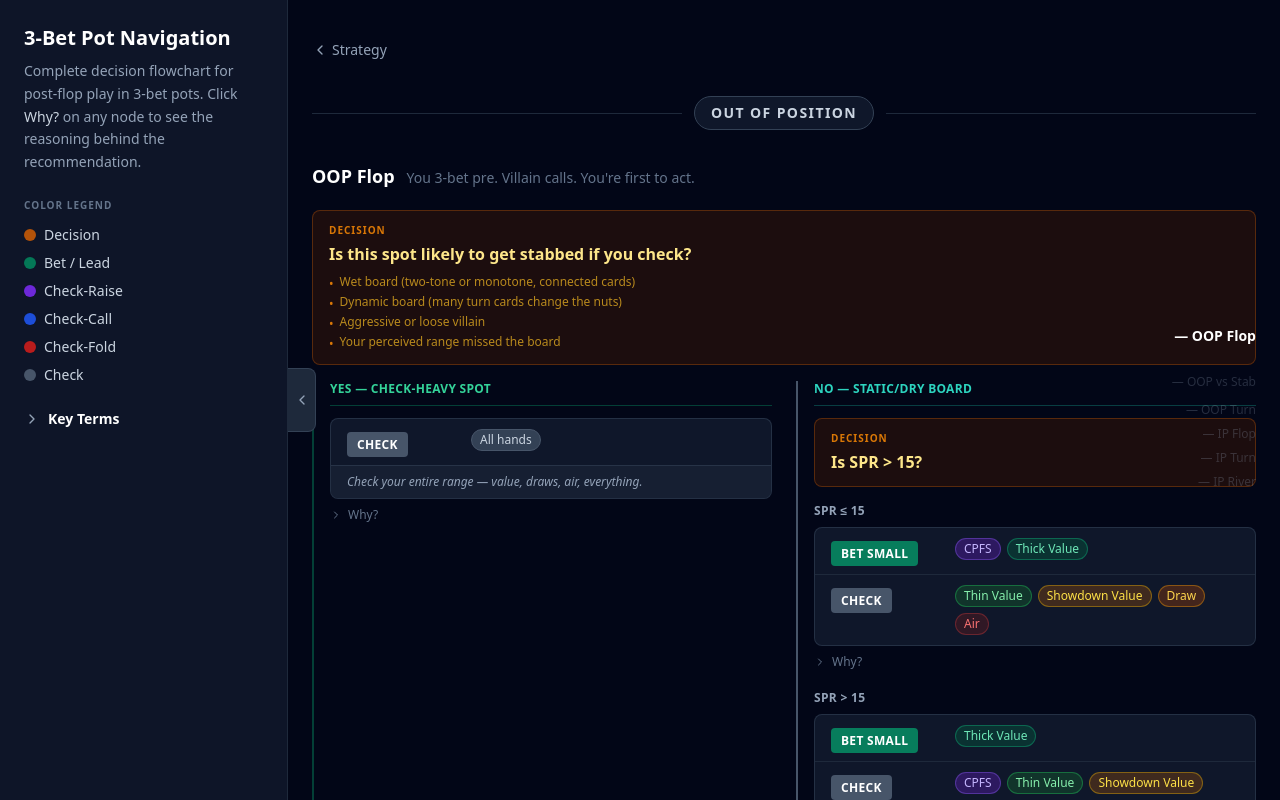
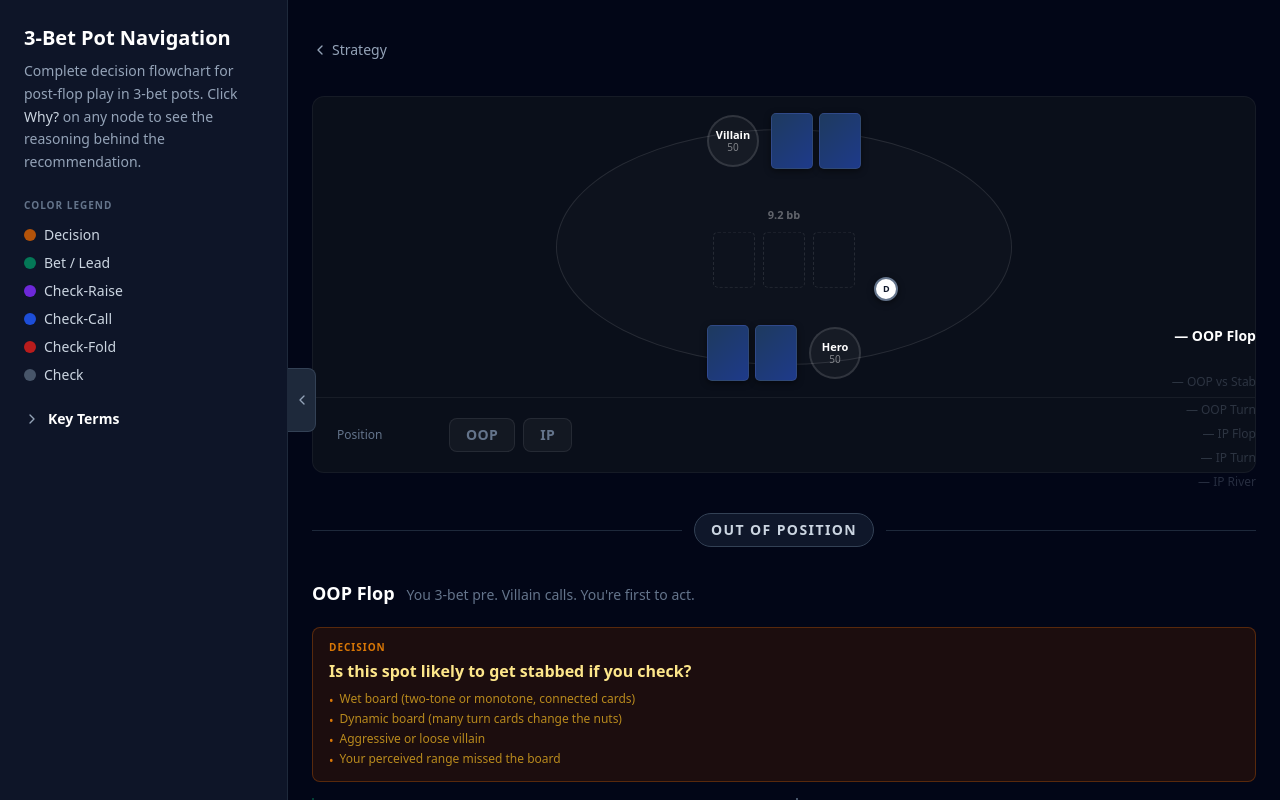
Before and after one commit to Ollienel777/Flowker, a Next.js app: page /poker/flowchart in a window 1280 px wide. Shown: the top 800 px of the page. Built offline with nearby package versions, Linux system fonts and the light colour scheme.

Commit message:
add table view

```diff
--- a/src/app/poker/flowchart/page.tsx
+++ b/src/app/poker/flowchart/page.tsx
@@ -1,6 +1,6 @@
 'use client';
 
-import { useState, useEffect, useRef } from 'react';
+import { useState, useEffect, useRef, useContext, createContext } from 'react';
 import Link from 'next/link';
 import { ChevronDown, ChevronRight, ChevronLeft } from 'lucide-react';
 
@@ -33,12 +33,24 @@ const ACTION_STYLE: Record<string, string> = {
   'C-Bet Small': 'bg-emerald-700 text-white',
 };
 
+// ─── Filter context ───────────────────────────────────────────────────────────
+
+type Filters = {
+  position: 'oop' | 'ip' | null;
+  board: 'wet' | 'dry' | null;
+  handType: string | null;
+};
+
+const FilterContext = createContext<Filters>({ position: null, board: null, handType: null });
+
 // ─── Shared components ────────────────────────────────────────────────────────
 
 function HandBadge({ label }: { label: string }) {
+  const { handType } = useContext(FilterContext);
   const style = HAND_STYLE[label] ?? 'bg-slate-700 text-slate-300 border border-slate-600';
+  const dimmed = handType !== null && handType !== label;
   return (
-    <span className={`text-xs px-2 py-0.5 rounded-full font-medium ${style}`}>
+    <span className={`text-xs px-2 py-0.5 rounded-full font-medium transition-opacity duration-200 ${style} ${dimmed ? 'opacity-20' : ''}`}>
       {label}
     </span>
   );
@@ -151,6 +163,7 @@ function SectionCard({ id, title, subtitle, children }: { id: string; title: str
 // ─── OOP sections ─────────────────────────────────────────────────────────────
 
 function OopFlop() {
+  const { board } = useContext(FilterContext);
   return (
     <SectionCard id="oop-flop" title="OOP Flop" subtitle="You 3-bet pre. Villain calls. You're first to act.">
       <DecisionHeader
@@ -164,8 +177,8 @@ function OopFlop() {
       />
 
       <div className="grid grid-cols-1 lg:grid-cols-2 gap-6">
-        {/* YES branch */}
-        <div className="border-l-2 border-emerald-700/50 pl-4">
+        {/* YES branch — wet board */}
+        <div className={`border-l-2 border-emerald-700/50 pl-4 transition-opacity duration-300 ${board === 'dry' ? 'opacity-20' : ''}`}>
           <BranchLabel label="YES — Check-heavy spot" color="green" />
           <ResultBox
             rows={[{ action: 'Check', hands: ['All hands'] }]}
@@ -181,8 +194,8 @@ function OopFlop() {
           </WhySection>
         </div>
 
-        {/* NO branch */}
-        <div className="border-l-2 border-slate-600 pl-4">
+        {/* NO branch — dry board */}
+        <div className={`border-l-2 border-slate-600 pl-4 transition-opacity duration-300 ${board === 'wet' ? 'opacity-20' : ''}`}>
           <BranchLabel label="NO — Static/dry board" color="teal" />
           <DecisionHeader question="Is SPR > 15?" />
 
@@ -573,16 +586,271 @@ function Glossary() {
   );
 }
 
+// ─── Poker table view ─────────────────────────────────────────────────────────
+
+const HAND_TYPES = ['Thick Value', 'Thin Value', 'Showdown Value', 'Combo Draw', 'Draw', 'Air'];
+
+type Card = { rank: string; suit: '♥' | '♦' | '♣' | '♠' };
+
+const SUIT_BG: Record<string, string> = {
+  '♥': '#b91c1c',
+  '♦': '#1d4ed8',
+  '♣': '#374151',
+  '♠': '#111827',
+};
+
+const EXAMPLE_FLOPS: Record<'wet' | 'dry', Card[]> = {
+  wet: [
+    { rank: 'J', suit: '♥' },
+    { rank: 'T', suit: '♥' },
+    { rank: '9', suit: '♠' },
+  ],
+  dry: [
+    { rank: 'A', suit: '♦' },
+    { rank: '7', suit: '♣' },
+    { rank: '2', suit: '♠' },
+  ],
+};
+
+function GtoCard({ rank, suit, faceDown = false, small = false }: {
+  rank?: string; suit?: string; faceDown?: boolean; small?: boolean;
+}) {
+  const w = small ? 32 : 42;
+  const h = small ? 44 : 56;
+  const fontSize = small ? 14 : 20;
+
+  if (faceDown) {
+    return (
+      <div style={{
+        width: w, height: h,
+        borderRadius: 5,
+        background: 'linear-gradient(135deg, #1e3a5f 0%, #1e3a8a 100%)',
+        border: '1px solid rgba(255,255,255,0.08)',
+        boxShadow: '0 2px 6px rgba(0,0,0,0.5)',
+      }} />
+    );
+  }
+
+  const bg = suit ? SUIT_BG[suit] ?? '#374151' : '#374151';
+  return (
+    <div style={{
+      width: w, height: h,
+      borderRadius: 5,
+      background: bg,
+      boxShadow: '0 2px 8px rgba(0,0,0,0.6)',
+      display: 'flex',
+      alignItems: 'center',
+      justifyContent: 'center',
+    }}>
+      <span style={{ color: '#fff', fontWeight: 900, fontSize, lineHeight: 1 }}>{rank}</span>
+    </div>
+  );
+}
+
+function SeatBadge({ label, stack, active, color }: {
+  label: string; stack: number; active?: boolean; color?: 'teal' | 'orange';
+}) {
+  const borderColor = active
+    ? color === 'orange' ? '#f97316' : '#14b8a6'
+    : 'rgba(255,255,255,0.12)';
+  const bg = active
+    ? color === 'orange' ? 'rgba(249,115,22,0.15)' : 'rgba(20,184,166,0.15)'
+    : 'rgba(255,255,255,0.04)';
+
+  return (
+    <div style={{
+      width: 52, height: 52,
+      borderRadius: '50%',
+      border: `2px solid ${borderColor}`,
+      background: bg,
+      display: 'flex', flexDirection: 'column',
+      alignItems: 'center', justifyContent: 'center',
+      boxShadow: active ? `0 0 12px ${borderColor}60` : 'none',
+    }}>
+      <span style={{ color: '#fff', fontWeight: 700, fontSize: 11, lineHeight: 1 }}>{label}</span>
+      <span style={{ color: 'rgba(255,255,255,0.45)', fontSize: 10, lineHeight: 1.4 }}>{stack}</span>
+    </div>
+  );
+}
+
+function TableView({ filters, setFilters }: {
+  filters: Filters;
+  setFilters: React.Dispatch<React.SetStateAction<Filters>>;
+}) {
+  const flop = filters.board ? EXAMPLE_FLOPS[filters.board] : null;
+
+  // heads-up: BTN = IP (acts last postflop), BB = OOP
+  const heroLabel    = filters.position === 'ip' ? 'BTN' : filters.position === 'oop' ? 'BB' : 'Hero';
+  const villainLabel = filters.position === 'ip' ? 'BB'  : filters.position === 'oop' ? 'BTN' : 'Villain';
+
+  function toggle<K extends keyof Filters>(key: K, value: Filters[K]) {
+    setFilters(f => {
+      const next = { ...f, [key]: f[key] === value ? null : value };
+      if (key === 'position') next.board = null;
+      if (key === 'position' || key === 'board') next.handType = null;
+      return next;
+    });
+  }
+
+  return (
+    <div className="rounded-xl border border-white/5 mb-10" style={{ background: '#0a0f1a' }}>
+
+      {/* ── Table ── */}
+      <div className="relative mx-auto" style={{ width: 520, height: 300, maxWidth: '100%' }}>
+
+        {/* Oval outline */}
+        <div className="absolute inset-8" style={{
+          borderRadius: '50%',
+          border: '1.5px solid rgba(255,255,255,0.1)',
+          background: 'rgba(255,255,255,0.015)',
+        }} />
+
+        {/* Villain row */}
+        <div className="absolute top-4 left-1/2 -translate-x-1/2 flex items-center gap-3 z-10">
+          <SeatBadge label={villainLabel} stack={50} color="orange" />
+          <div className="flex gap-1.5">
+            <GtoCard faceDown />
+            <GtoCard faceDown />
+          </div>
+        </div>
+
+        {/* Pot + flop */}
+        <div className="absolute top-1/2 left-1/2 -translate-x-1/2 -translate-y-1/2 flex flex-col items-center gap-2 z-10">
+          <span style={{ color: 'rgba(255,255,255,0.35)', fontSize: 11, fontWeight: 600 }}>9.2 bb</span>
+          <div className="flex gap-2">
+            {flop ? flop.map((c, i) => (
+              <GtoCard key={i} rank={c.rank} suit={c.suit} />
+            )) : (
+              [0,1,2].map(i => (
+                <div key={i} style={{
+                  width: 42, height: 56, borderRadius: 5,
+                  border: '1.5px dashed rgba(255,255,255,0.1)',
+                }} />
+              ))
+            )}
+          </div>
+        </div>
+
+        {/* Dealer button */}
+        <div className="absolute z-10" style={{
+          bottom: '32%', right: '28%',
+          width: 24, height: 24, borderRadius: '50%',
+          background: '#fff', border: '2px solid #64748b',
+          display: 'flex', alignItems: 'center', justifyContent: 'center',
+          boxShadow: '0 2px 6px rgba(0,0,0,0.5)',
+        }}>
+          <span style={{ fontSize: 9, fontWeight: 900, color: '#0f172a' }}>D</span>
+        </div>
+
+        {/* Hero row */}
+        <div className="absolute bottom-4 left-1/2 -translate-x-1/2 flex items-center gap-3 z-10">
+          <div className="flex gap-1.5">
+            <GtoCard faceDown />
+            <GtoCard faceDown />
+          </div>
+          <SeatBadge
+            label={heroLabel}
+            stack={50}
+            active={!!filters.position}
+            color="teal"
+          />
+        </div>
+      </div>
+
+      {/* ── Filter controls ── */}
+      <div className="flex flex-col gap-4 border-t px-6 py-5" style={{ borderColor: 'rgba(255,255,255,0.06)' }}>
+
+        <div className="flex items-center gap-4">
+          <span className="text-xs text-slate-500 w-24 shrink-0">Position</span>
+          <div className="flex gap-2">
+            {(['oop', 'ip'] as const).map(pos => (
+              <button
+                key={pos}
+                onClick={() => toggle('position', pos)}
+                className="px-4 py-1.5 rounded-lg text-sm font-bold uppercase tracking-wide transition-all duration-200"
+                style={filters.position === pos ? {
+                  background: pos === 'oop' ? '#7f1d1d' : '#1e3a5f',
+                  color: pos === 'oop' ? '#fca5a5' : '#93c5fd',
+                  border: `1px solid ${pos === 'oop' ? '#dc2626' : '#2563eb'}`,
+                } : {
+                  background: 'rgba(255,255,255,0.04)',
+                  color: '#64748b',
+                  border: '1px solid rgba(255,255,255,0.08)',
+                }}
+              >
+                {pos.toUpperCase()}
+              </button>
+            ))}
+          </div>
+        </div>
+
+        {filters.position && (
+          <div className="flex items-center gap-4">
+            <span className="text-xs text-slate-500 w-24 shrink-0">Board</span>
+            <div className="flex gap-2">
+              {([
+                { value: 'wet' as const, label: 'Wet / Dynamic' },
+                { value: 'dry' as const, label: 'Dry / Static'  },
+              ]).map(({ value, label }) => (
+                <button
+                  key={value}
+                  onClick={() => toggle('board', value)}
+                  className="px-4 py-1.5 rounded-lg text-sm font-medium transition-all duration-200"
+                  style={filters.board === value ? {
+                    background: '#fff', color: '#0f172a', fontWeight: 700, border: '1px solid #fff',
+                  } : {
+                    background: 'rgba(255,255,255,0.04)', color: '#64748b', border: '1px solid rgba(255,255,255,0.08)',
+                  }}
+                >
+                  {label}
+                </button>
+              ))}
+            </div>
+          </div>
+        )}
+
+        {filters.board && (
+          <div className="flex items-center gap-4">
+            <span className="text-xs text-slate-500 w-24 shrink-0">Hand Type</span>
+            <div className="flex flex-wrap gap-2">
+              {HAND_TYPES.map(h => (
+                <button
+                  key={h}
+                  onClick={() => toggle('handType', h)}
+                  className="px-3 py-1 rounded-full text-xs font-medium transition-all duration-200"
+                  style={filters.handType === h ? {
+                    background: '#fff', color: '#0f172a', fontWeight: 700, border: '1px solid #fff',
+                  } : {
+                    background: 'rgba(255,255,255,0.04)', color: '#64748b', border: '1px solid rgba(255,255,255,0.08)',
+                  }}
+                >
+                  {h}
+                </button>
+              ))}
+            </div>
+          </div>
+        )}
+
+      </div>
+    </div>
+  );
+}
+
 // ─── Navigation ───────────────────────────────────────────────────────────────
 
-const NAV_LINKS = [
-  { href: '#oop-flop',  label: 'OOP Flop' },
-  { href: '#oop-stab',  label: 'OOP vs Stab' },
-  { href: '#oop-turn',  label: 'OOP Turn' },
-  { href: '#ip-flop',   label: 'IP Flop' },
-  { href: '#ip-turn',   label: 'IP Turn' },
-  { href: '#ip-river',  label: 'IP River' },
+const OOP_LINKS = [
+  { href: '#oop-flop', label: 'OOP Flop' },
+  { href: '#oop-stab', label: 'OOP vs Stab' },
+  { href: '#oop-turn', label: 'OOP Turn' },
 ];
+
+const IP_LINKS = [
+  { href: '#ip-flop',  label: 'IP Flop' },
+  { href: '#ip-turn',  label: 'IP Turn' },
+  { href: '#ip-river', label: 'IP River' },
+];
+
+const NAV_LINKS = [...OOP_LINKS, ...IP_LINKS];
 
 // ─── Left sidebar ─────────────────────────────────────────────────────────────
 
@@ -678,11 +946,12 @@ function LeftSidebar({ open, setOpen }: { open: boolean; setOpen: (v: boolean) =
 // ─── Right sidebar nav ────────────────────────────────────────────────────────
 
 function SideNav({ activeId }: { activeId: string }) {
-  const activeIndex = NAV_LINKS.findIndex(l => l.href.slice(1) === activeId);
+  const links = NAV_LINKS;
+  const activeIndex = links.findIndex(l => l.href.slice(1) === activeId);
 
   return (
     <nav className="hidden lg:flex flex-col fixed right-6 top-1/2 -translate-y-1/2 z-40 items-end">
-      {NAV_LINKS.map(({ href, label }, i) => {
+      {links.map(({ href, label }, i) => {
         const isActive = i === activeIndex;
         const isAdjacent = Math.abs(i - activeIndex) === 1;
         const gap = isActive
@@ -723,11 +992,11 @@ function SideNav({ activeId }: { activeId: string }) {
 export default function ThreeBetFlowchartPage() {
   const [activeId, setActiveId] = useState('oop-flop');
   const [sidebarOpen, setSidebarOpen] = useState(true);
+  const [filters, setFilters] = useState<Filters>({ position: null, board: null, handType: null });
 
   useEffect(() => {
     const ids = NAV_LINKS.map(l => l.href.slice(1));
     const observers: IntersectionObserver[] = [];
-
     ids.forEach(id => {
       const el = document.getElementById(id);
       if (!el) return;
@@ -738,11 +1007,14 @@ export default function ThreeBetFlowchartPage() {
       obs.observe(el);
       observers.push(obs);
     });
-
     return () => observers.forEach(o => o.disconnect());
   }, []);
 
+  const oopDim = filters.position === 'ip';
+  const ipDim  = filters.position === 'oop';
+
   return (
+    <FilterContext.Provider value={filters}>
     <div className="min-h-screen bg-slate-950">
       <LeftSidebar open={sidebarOpen} setOpen={setSidebarOpen} />
       <SideNav activeId={activeId} />
@@ -752,19 +1024,19 @@ export default function ThreeBetFlowchartPage() {
         sidebarOpen ? 'ml-72' : 'ml-0',
       ].join(' ')}>
 
-        {/* Back button — inline, disappears on scroll */}
+        {/* Back button */}
         <div className="mb-8">
-          <Link
-            href="/poker"
-            className="inline-flex items-center gap-1 text-slate-400 hover:text-white transition-colors text-sm"
-          >
+          <Link href="/poker" className="inline-flex items-center gap-1 text-slate-400 hover:text-white transition-colors text-sm">
             <ChevronLeft className="w-4 h-4" />
             Strategy
           </Link>
         </div>
 
-        {/* OOP Section */}
-        <div className="mb-12">
+        {/* Table view */}
+        <TableView filters={filters} setFilters={setFilters} />
+
+        {/* OOP sections */}
+        <div className={`transition-opacity duration-300 mb-12 ${oopDim ? 'opacity-20 pointer-events-none' : ''}`}>
           <div className="flex items-center gap-3 mb-8">
             <div className="h-px flex-1 bg-slate-800" />
             <div className="px-4 py-1.5 bg-slate-900 border border-slate-700 rounded-full text-sm font-bold text-slate-300 uppercase tracking-widest">
@@ -777,8 +1049,8 @@ export default function ThreeBetFlowchartPage() {
           <OopTurn />
         </div>
 
-        {/* IP Section */}
-        <div className="mb-12">
+        {/* IP sections */}
+        <div className={`transition-opacity duration-300 mb-12 ${ipDim ? 'opacity-20 pointer-events-none' : ''}`}>
           <div className="flex items-center gap-3 mb-8">
             <div className="h-px flex-1 bg-slate-800" />
             <div className="px-4 py-1.5 bg-slate-900 border border-slate-700 rounded-full text-sm font-bold text-slate-300 uppercase tracking-widest">
@@ -791,36 +1063,8 @@ export default function ThreeBetFlowchartPage() {
           <IpRiver />
         </div>
 
-        {/* Key takeaways */}
-        <section className="mb-12">
-          <h3 className="text-lg font-bold text-white mb-4">Biggest Takeaways</h3>
-          <div className="grid gap-4 sm:grid-cols-3">
-            {[
-              {
-                num: '01',
-                title: 'Check more OOP',
-                body: 'On wet/dynamic boards, checking your entire range lets villain make mistakes — they over-stab, reveal info through sizing, and fail to protect their check-back range.',
-              },
-              {
-                num: '02',
-                title: 'C-bet small IP',
-                body: 'In 3-bet pots the pot is already large. A small c-bet keeps weak hands in, induces raises from strong hands, and costs little if you\'re behind.',
-              },
-              {
-                num: '03',
-                title: 'Think about villain\'s range',
-                body: 'On turns and rivers, stop thinking only about your hand. Ask: Is villain capped? Will they fast-play? Do they have inelastic calling hands? That\'s what determines sizing.',
-              },
-            ].map(({ num, title, body }) => (
-              <div key={num} className="bg-slate-900 border border-slate-800 rounded-xl p-5">
-                <div className="text-3xl font-black text-slate-700 mb-2">{num}</div>
-                <div className="text-white font-semibold mb-2">{title}</div>
-                <div className="text-slate-400 text-sm leading-relaxed">{body}</div>
-              </div>
-            ))}
-          </div>
-        </section>
       </main>
     </div>
+    </FilterContext.Provider>
   );
 }
```
Also changed, not shown: 1 other file (tests, documents, lock files or other folders).
